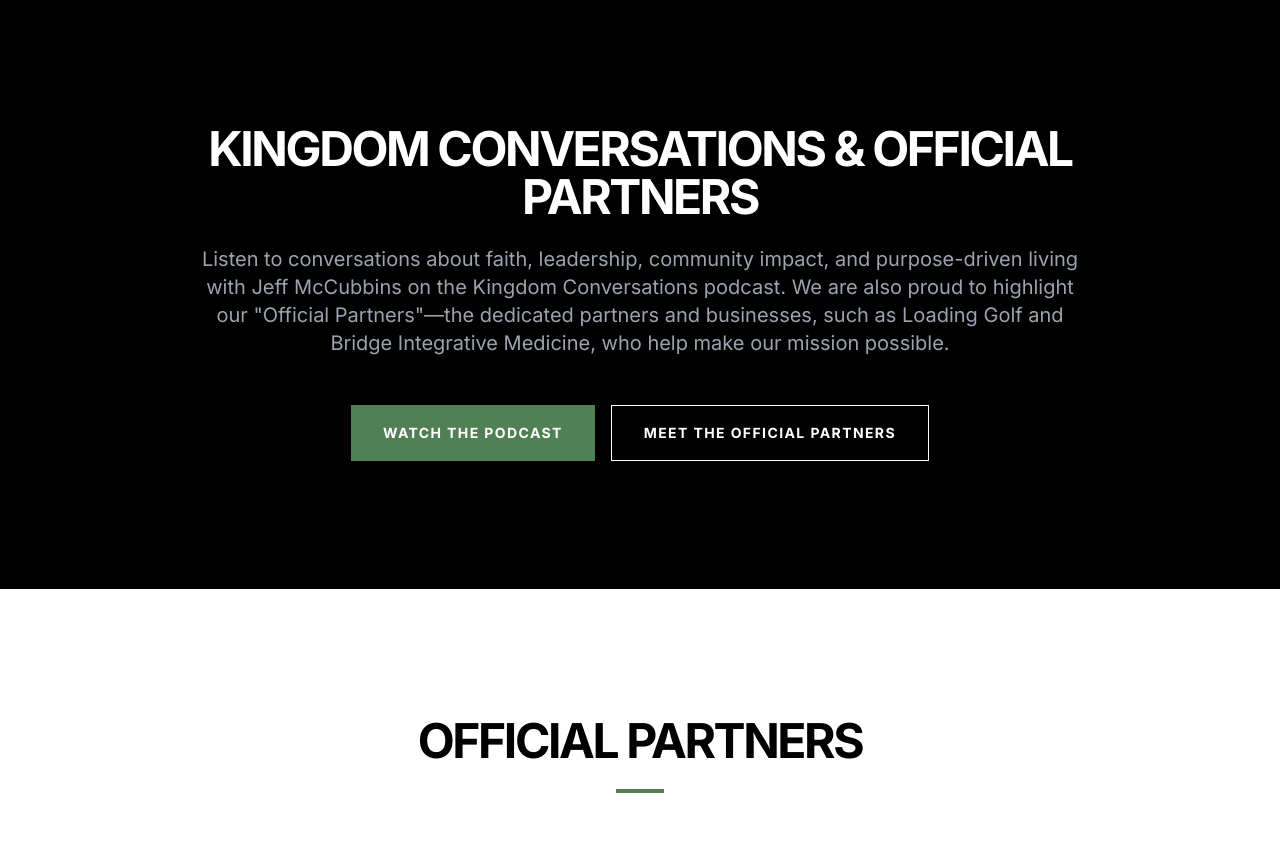
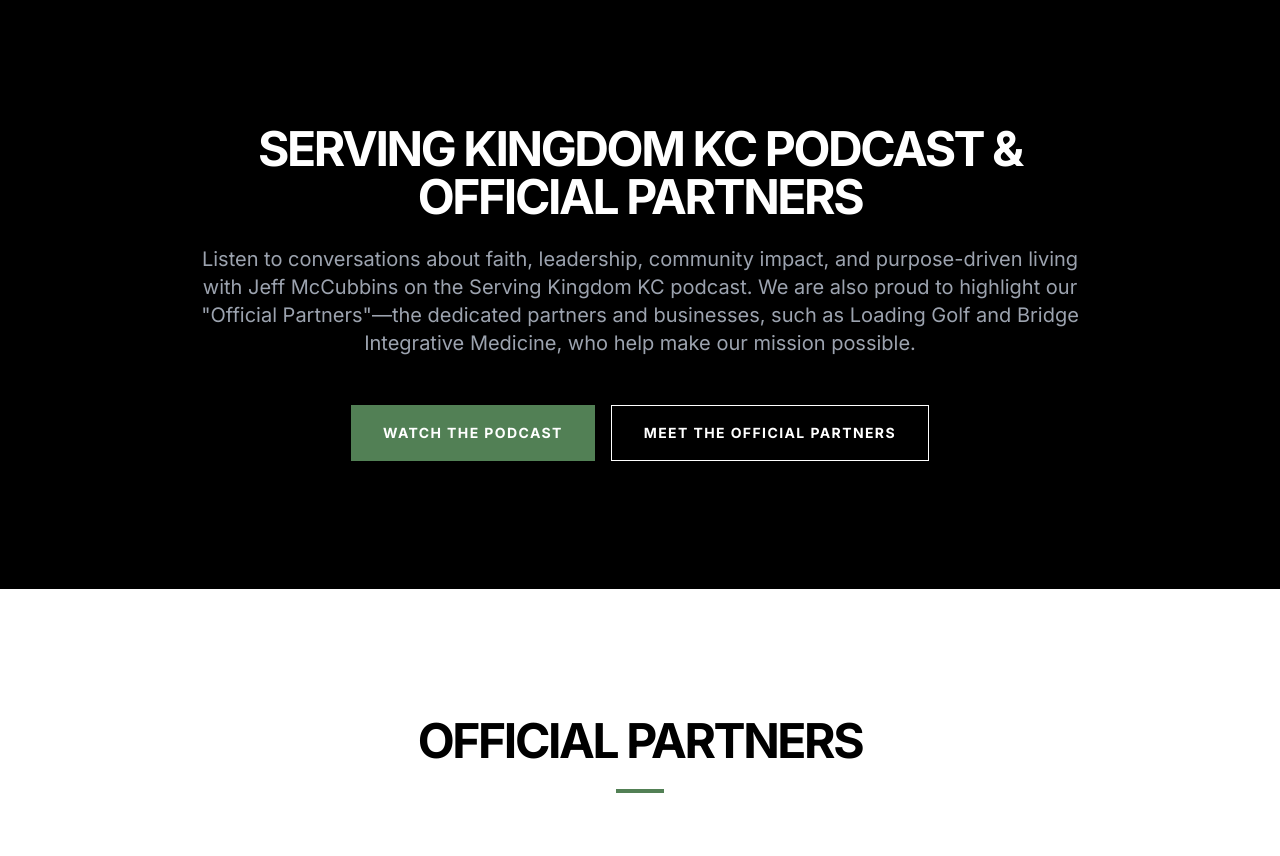
Before and after one commit to dhruvdk0803/hopping-parrot-dart, a Next.js app: page / in a window 1280 px wide. Shown: the part 5500-6356 px from the top of the page. Built offline with nearby package versions, Linux system fonts and the light colour scheme.

Commit message:
[dyad] Update podcast name on homepage - wrote 1 file(s)

```diff
--- a/src/components/landing/media-preview.tsx
+++ b/src/components/landing/media-preview.tsx
@@ -16,10 +16,10 @@ export function MediaPreview() {
           className="max-w-4xl mx-auto text-center"
         >
           <h2 className="text-4xl md:text-5xl font-bold tracking-tighter uppercase mb-6">
-            Kingdom Conversations & Official Partners
+            Serving Kingdom KC Podcast & Official Partners
           </h2>
           <p className="text-lg md:text-xl text-gray-400 mb-12 leading-relaxed">
-            Listen to conversations about faith, leadership, community impact, and purpose-driven living with Jeff McCubbins on the Kingdom Conversations podcast. We are also proud to highlight our "Official Partners"—the dedicated partners and businesses, such as Loading Golf and Bridge Integrative Medicine, who help make our mission possible.
+            Listen to conversations about faith, leadership, community impact, and purpose-driven living with Jeff McCubbins on the Serving Kingdom KC podcast. We are also proud to highlight our "Official Partners"—the dedicated partners and businesses, such as Loading Golf and Bridge Integrative Medicine, who help make our mission possible.
           </p>
           <div className="flex flex-col sm:flex-row gap-4 justify-center">
             <Button asChild className="w-full sm:w-auto h-14 px-8 rounded-none bg-primary hover:bg-white hover:text-black text-white uppercase tracking-widest font-bold transition-colors duration-300">
```
